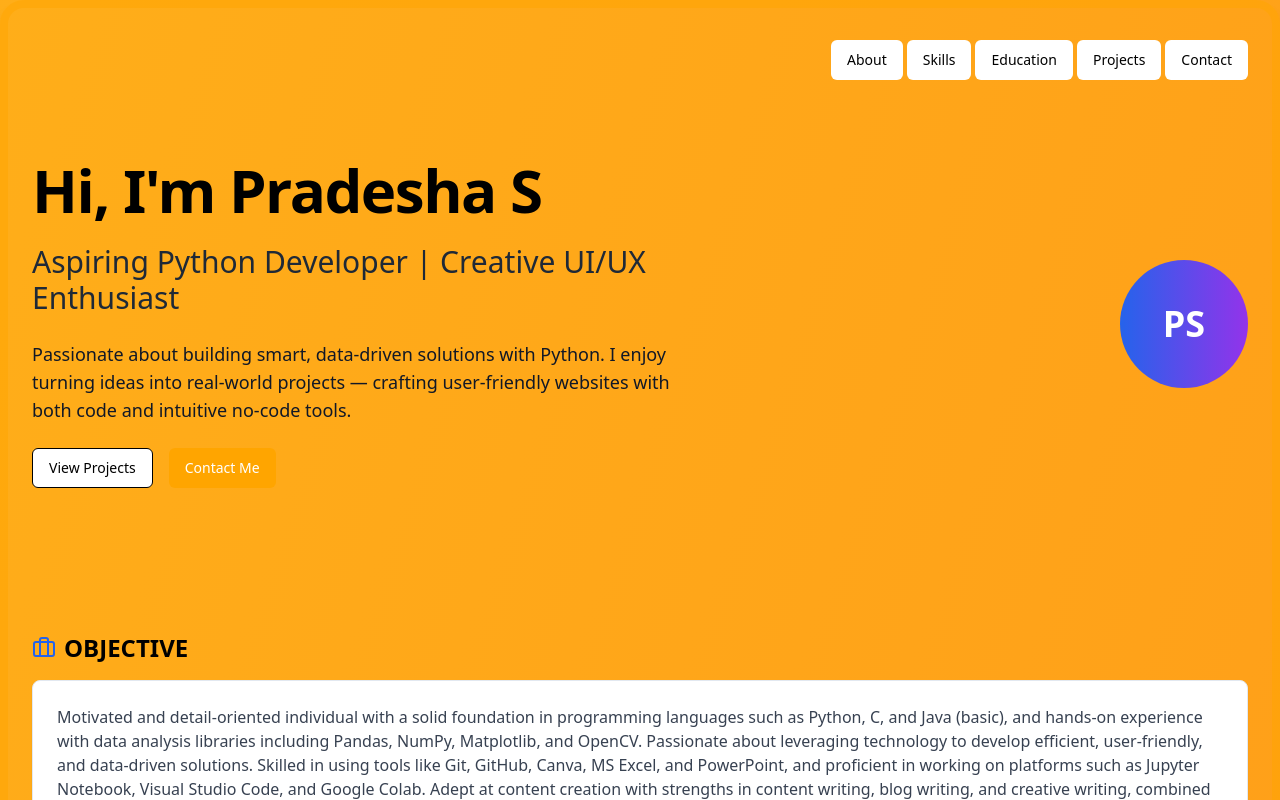
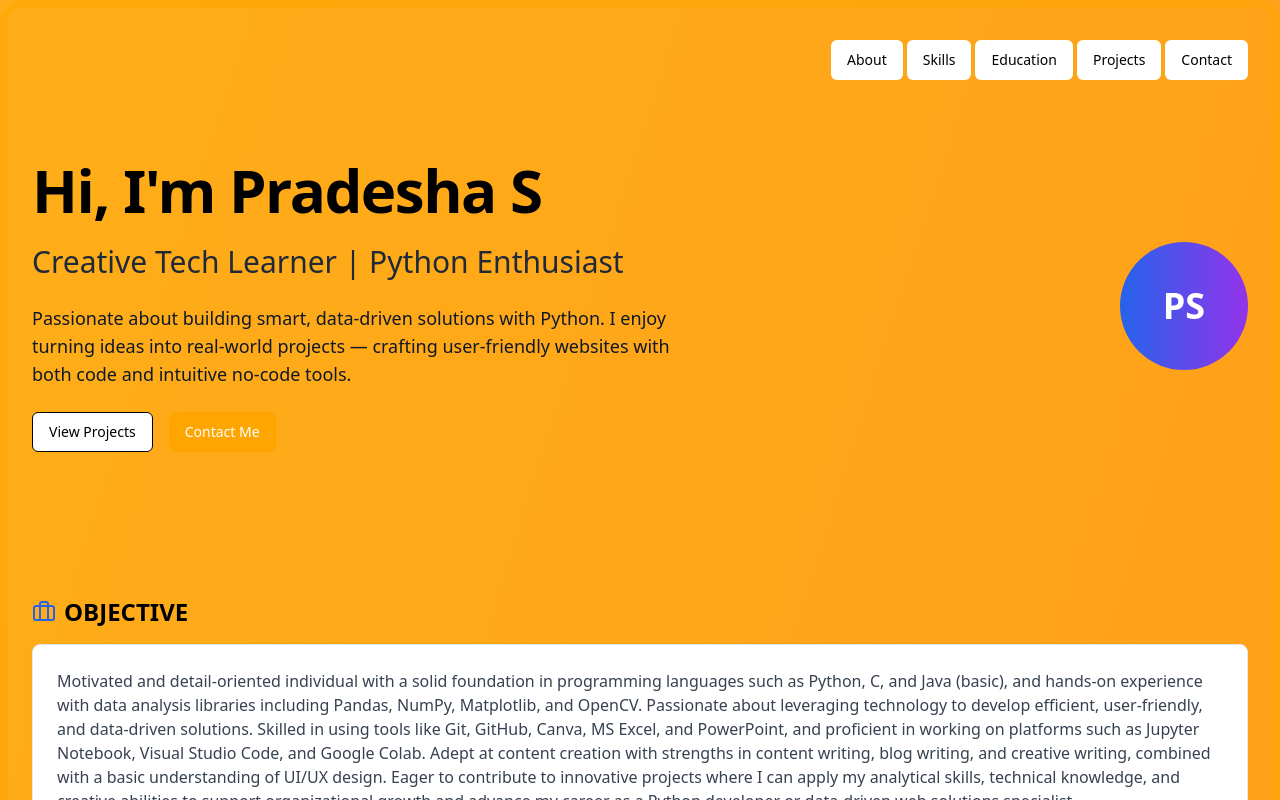
Before and after one commit to Pradesha3112/Portfolio-, a React (Vite) app: page / in a window 1280 px wide. Shown: the top 800 px of the page. Built offline with nearby package versions, Linux system fonts and the light colour scheme.

Commit message:
Update hero section
Change the subtitle in the hero section.

```diff
--- a/src/pages/Index.tsx
+++ b/src/pages/Index.tsx
@@ -20,7 +20,7 @@ const Index = () => {
                 Hi, I'm <span className="text-black">Pradesha S</span>
               </h1>
               <h2 className="text-2xl md:text-3xl text-gray-800">
-                Aspiring Python Developer | Creative UI/UX Enthusiast
+                Creative Tech Learner | Python Enthusiast
               </h2>
               <p className="text-gray-900 text-lg">
                 Passionate about building smart, data-driven solutions with Python.
```
